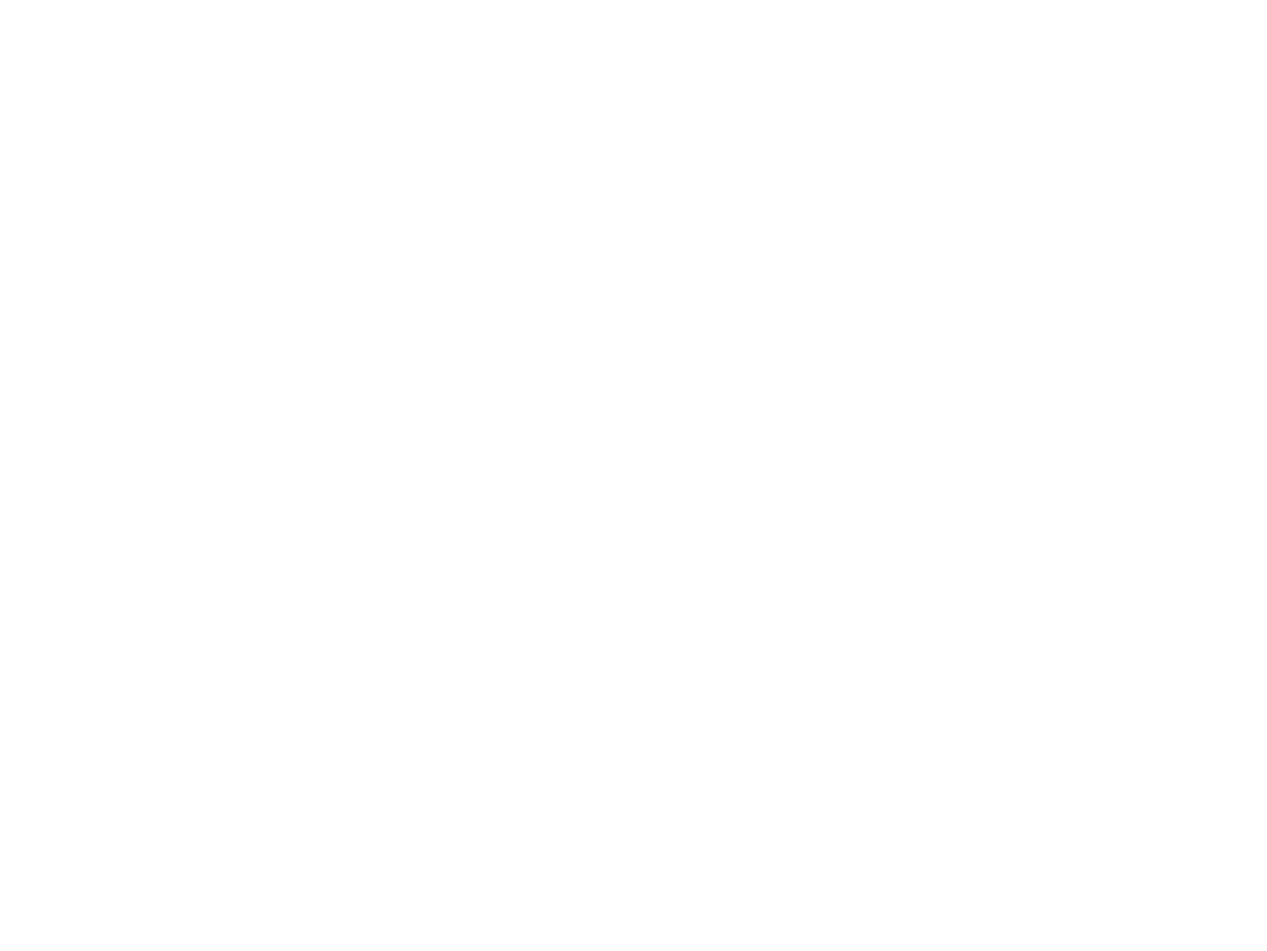
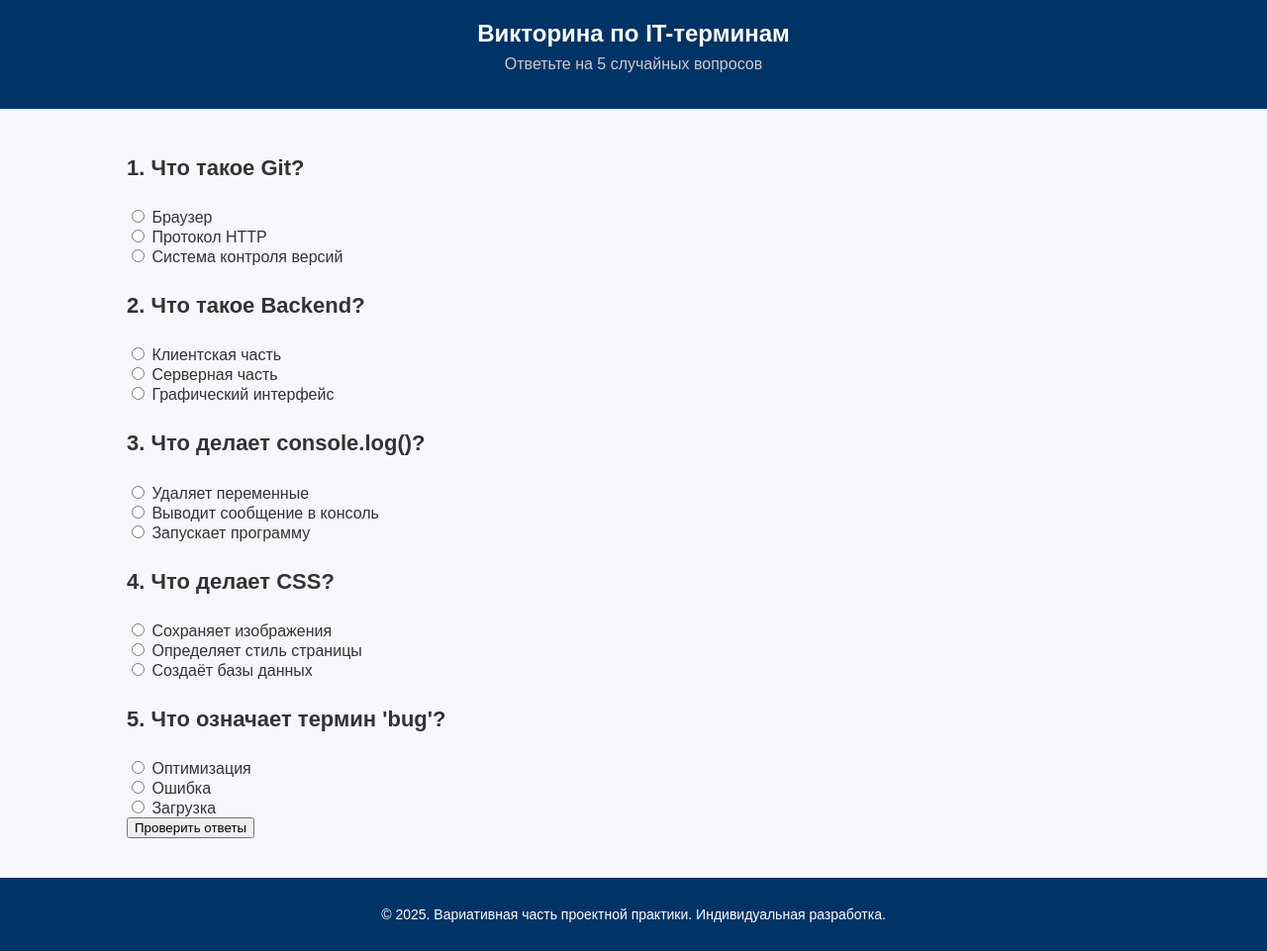
Before and after one commit to TheDistortedOne/practice-2025-1-kravtsov-ivan, a plain HTML site: page src/quiz.html in a window 1280 px wide. Shown: the whole page at 99% size. Before the commit the page ends 800 px from the top, so only its background shows below. Drawn offline with Linux system fonts and the light colour scheme.

Commit message:
Сделан код для главной страницы, для небольшой игры в викторину, с для страницы с используемыми словами в качестве словаря

```diff
--- a/src/assets/quiz.js
+++ b/src/assets/quiz.js
@@ -0,0 +1,103 @@
+const questions = [{
+        question: "Что такое API?",
+        options: ["Антивирус", "Интерфейс для взаимодействия программ", "База данных"],
+        correct: 1,
+    },
+    {
+        question: "Что делает console.log()?",
+        options: ["Удаляет переменные", "Выводит сообщение в консоль", "Запускает программу"],
+        correct: 1,
+    },
+    {
+        question: "Что такое Git?",
+        options: ["Браузер", "Протокол HTTP", "Система контроля версий"],
+        correct: 2,
+    },
+    {
+        question: "Что такое Backend?",
+        options: ["Клиентская часть", "Серверная часть", "Графический интерфейс"],
+        correct: 1,
+    },
+    {
+        question: "Что такое DOM?",
+        options: ["Объектная модель документа", "Формат базы данных", "Программа для CSS"],
+        correct: 0,
+    },
+    {
+        question: "Что такое commit в Git?",
+        options: ["Слияние веток", "Фиксация изменений", "Удаление файла"],
+        correct: 1,
+    },
+    {
+        question: "Что делает HTML?",
+        options: ["Определяет структуру веб-страницы", "Хранит данные", "Обрабатывает запросы"],
+        correct: 0,
+    },
+    {
+        question: "Что означает термин 'bug'?",
+        options: ["Оптимизация", "Ошибка", "Загрузка"],
+        correct: 1,
+    },
+    {
+        question: "Что делает CSS?",
+        options: ["Сохраняет изображения", "Определяет стиль страницы", "Создаёт базы данных"],
+        correct: 1,
+    },
+    {
+        question: "Что такое loop?",
+        options: ["Цикл", "Файл", "Браузер"],
+        correct: 0,
+    },
+];
+
+let selected = [];
+const quizForm = document.getElementById("quiz-form");
+
+function getRandomQuestions(qList, count) {
+    const shuffled = [...qList].sort(() => 0.5 - Math.random());
+    return shuffled.slice(0, count);
+}
+
+function renderQuiz() {
+    selected = getRandomQuestions(questions, 5);
+    quizForm.innerHTML = ""; // очистка
+
+    selected.forEach((q, i) => {
+        const block = document.createElement("div");
+        block.className = "question-block";
+        block.innerHTML = `<p><strong>${i + 1}. ${q.question}</strong></p>` + q.options
+            .map(
+                (opt, j) =>
+                `<label><input type="radio" name="q${i}" value="${j}"> ${opt}</label><br />`
+            )
+            .join("");
+        quizForm.appendChild(block);
+    });
+
+    document.getElementById("result").textContent = "";
+}
+
+function checkAnswers() {
+    let score = 0;
+
+    selected.forEach((q, i) => {
+        const selectedOption = document.querySelector(`input[name="q${i}"]:checked`);
+        if (selectedOption && parseInt(selectedOption.value) === q.correct) {
+            score++;
+        }
+    });
+
+    const result = document.getElementById("result");
+    result.textContent = `Правильных ответов: ${score} из ${selected.length}`;
+    result.style.color = score === selected.length ? "green" : score === 0 ? "red" : "#333";
+
+    if (score === selected.length) {
+        setTimeout(() => {
+            alert("Отлично! Загружается новая серия вопросов.");
+            renderQuiz();
+        }, 500);
+    }
+}
+
+// первичная генерация при загрузке страницы
+renderQuiz();
--- /dev/null
+++ b/src/dictionary.html
@@ -0,0 +1,76 @@
+<!DOCTYPE html>
+<html lang="ru">
+
+<head>
+    <meta charset="UTF-8" />
+    <meta name="viewport" content="width=device-width, initial-scale=1.0" />
+    <title>Словарь IT-терминов</title>
+    <link rel="stylesheet" href="assets/style.css" />
+</head>
+
+<body>
+    <header>
+        <h1>Словарь IT-терминов</h1>
+        <p class="subtitle">Основные термины на английском языке с переводом</p>
+    </header>
+
+    <main>
+        <table border="1" cellspacing="0" cellpadding="8"
+            style="margin: 0 auto; font-size: 18px; border-collapse: collapse;">
+            <thead style="background-color: #0055a5; color: white;">
+                <tr>
+                    <th>Термин</th>
+                    <th>Перевод</th>
+                </tr>
+            </thead>
+            <tbody>
+                <tr>
+                    <td>API</td>
+                    <td>Интерфейс программирования приложений</td>
+                </tr>
+                <tr>
+                    <td>Bug</td>
+                    <td>Ошибка</td>
+                </tr>
+                <tr>
+                    <td>Commit</td>
+                    <td>Фиксация изменений в репозитории</td>
+                </tr>
+                <tr>
+                    <td>Deployment</td>
+                    <td>Развёртывание</td>
+                </tr>
+                <tr>
+                    <td>Frontend</td>
+                    <td>Клиентская часть сайта</td>
+                </tr>
+                <tr>
+                    <td>Backend</td>
+                    <td>Серверная часть сайта</td>
+                </tr>
+                <tr>
+                    <td>Framework</td>
+                    <td>Фреймворк / Каркас приложения</td>
+                </tr>
+                <tr>
+                    <td>Git</td>
+                    <td>Система контроля версий</td>
+                </tr>
+                <tr>
+                    <td>Hosting</td>
+                    <td>Хостинг / размещение сайта</td>
+                </tr>
+                <tr>
+                    <td>Loop</td>
+                    <td>Цикл</td>
+                </tr>
+            </tbody>
+        </table>
+    </main>
+
+    <footer>
+        <p>&copy; 2025. Индивидуальная проектная практика. Словарь составлен для обучения.</p>
+    </footer>
+</body>
+
+</html>
--- a/src/quiz.html
+++ b/src/quiz.html
@@ -0,0 +1,30 @@
+<!DOCTYPE html>
+<html lang="ru">
+
+<head>
+    <meta charset="UTF-8" />
+    <meta name="viewport" content="width=device-width, initial-scale=1.0" />
+    <title>Викторина по IT-терминам</title>
+    <link rel="stylesheet" href="assets/style.css" />
+</head>
+
+<body>
+    <header>
+        <h1>Викторина по IT-терминам</h1>
+        <p class="subtitle">Ответьте на 5 случайных вопросов</p>
+    </header>
+
+    <main>
+        <form id="quiz-form"></form>
+        <button type="button" onclick="checkAnswers()">Проверить ответы</button>
+        <div id="result" style="margin-top: 20px; font-size: 18px;"></div>
+    </main>
+
+    <footer>
+        <p>&copy; 2025. Вариативная часть проектной практики. Индивидуальная разработка.</p>
+    </footer>
+
+    <script src="assets/quiz.js"></script>
+</body>
+
+</html>
```
Also changed, not shown: src/index.html (+11 -5 lines).
